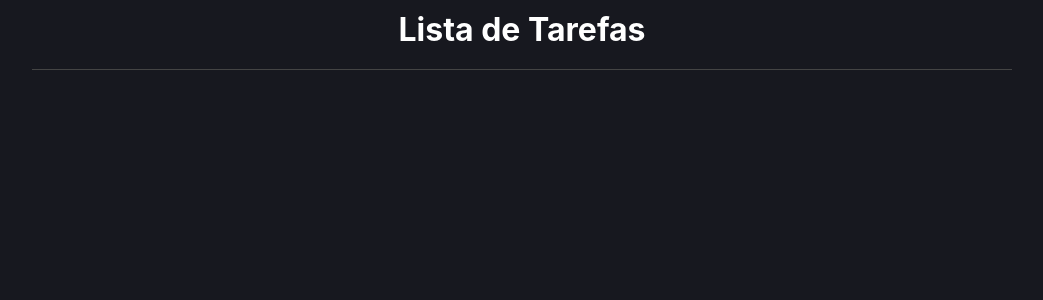
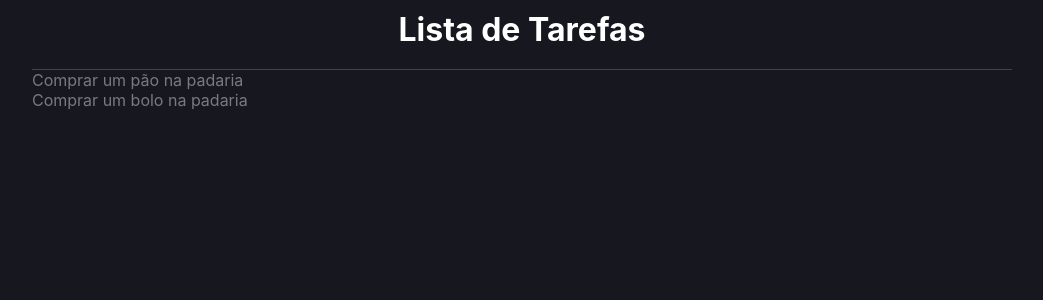
Before and after one commit to da0hn/react-todo-list, a React (Create React App) app: page / in a window 1280 px wide. Shown: the top 300 px of the page, without its empty margins (118-1161 px from the left). Built offline with nearby package versions, Linux system fonts and the light colour scheme.

Commit message:
feat: adiciona lista inicial de `Item`

```diff
--- a/src/App.tsx
+++ b/src/App.tsx
@@ -1,11 +1,24 @@
 import * as C from './App.styles';
-
+import { useState } from 'react';
+import { Item } from './types/Item';
 
 const App = () => {
+
+  const [ list, setList ] = useState<Item[]>([
+    { id: 1, name: 'Comprar um pão na padaria', done: false },
+    { id: 2, name: 'Comprar um bolo na padaria', done: false },
+  ]);
+
   return (
     <C.Container>
       <C.Area>
         <C.Header>Lista de Tarefas</C.Header>
+
+        {list.map((item, index) => (
+          <div>{item.name}</div>
+        ))}
+
+
       </C.Area>
     </C.Container>
   );
--- /dev/null
+++ b/src/types/Item.ts
@@ -0,0 +1,6 @@
+
+export type Item = {
+  id: number,
+  name: string,
+  done: boolean
+};
```
